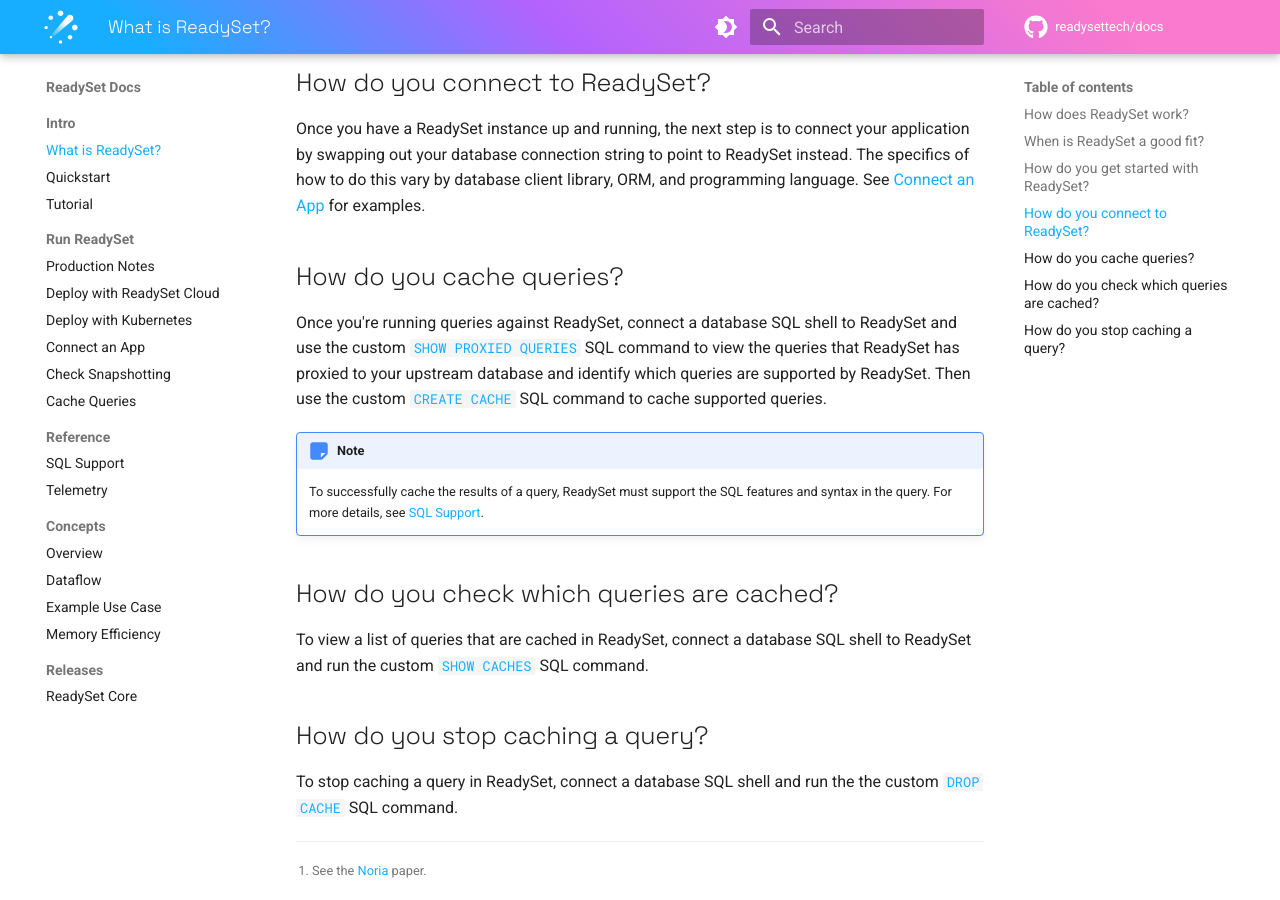
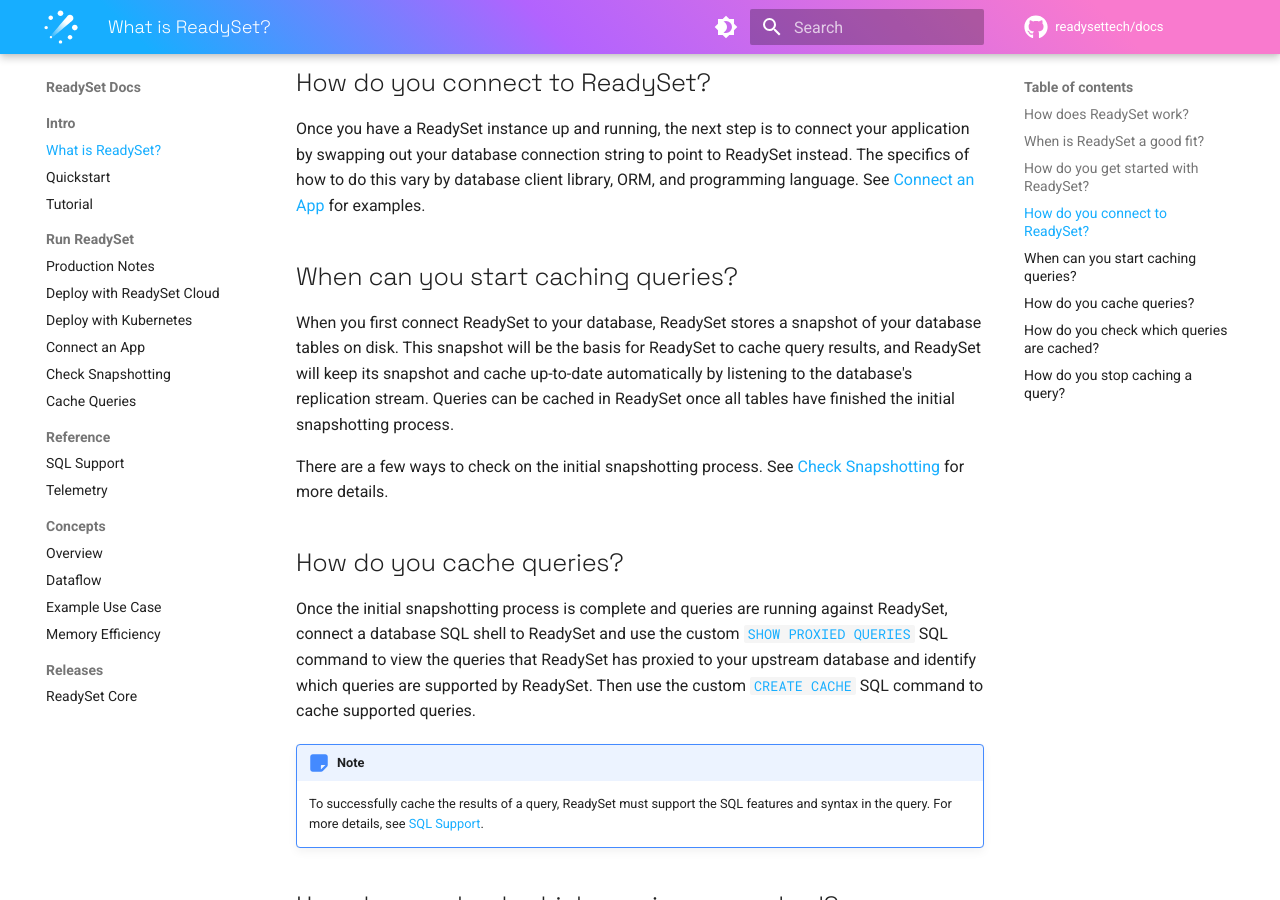
Before and after one commit to readysettech/docs-old, an MkDocs documentation site: the page built from docs/guides/intro.md, in a window 1280 px wide and 900 px high, scrolled down 1662 px. Built offline with MkDocs 1.6.1 and Material for MkDocs 9.7.7, drawn with Linux system fonts in a browser that asks for light colours; comment, search, counter and statistics services are not loaded.

Commit message:
Add FAQ about when you can start caching

```diff
--- a/docs/guides/intro.md
+++ b/docs/guides/intro.md
@@ -48,9 +48,15 @@
 
 Once you have a ReadySet instance up and running, the next step is to connect your application by swapping out your database connection string to point to ReadySet instead. The specifics of how to do this vary by database client library, ORM, and programming language. See [Connect an App](connect-an-app.md) for examples.
 
+## When can you start caching queries?
+
+When you first connect ReadySet to your database, ReadySet stores a snapshot of your database tables on disk. This snapshot will be the basis for ReadySet to cache query results, and ReadySet will keep its snapshot and cache up-to-date automatically by listening to the database's replication stream. Queries can be cached in ReadySet once all tables have finished the initial snapshotting process.
+
+There are a few ways to check on the initial snapshotting process. See [Check Snapshotting](check-snapshotting.md) for more details.
+
 ## How do you cache queries?
 
-Once you're running queries against ReadySet, connect a database SQL shell to ReadySet and use the custom [`SHOW PROXIED QUERIES`](cache-queries.md#identify-queries-to-cache) SQL command to view the queries that ReadySet has proxied to your upstream database and identify which queries are supported by ReadySet. Then use the custom [`CREATE CACHE`](cache-queries.md#cache-queries_1) SQL command to cache supported queries.
+Once the initial snapshotting process is complete and queries are running against ReadySet, connect a database SQL shell to ReadySet and use the custom [`SHOW PROXIED QUERIES`](cache-queries.md#identify-queries-to-cache) SQL command to view the queries that ReadySet has proxied to your upstream database and identify which queries are supported by ReadySet. Then use the custom [`CREATE CACHE`](cache-queries.md#cache-queries_1) SQL command to cache supported queries.
 
 !!! note
 
```
